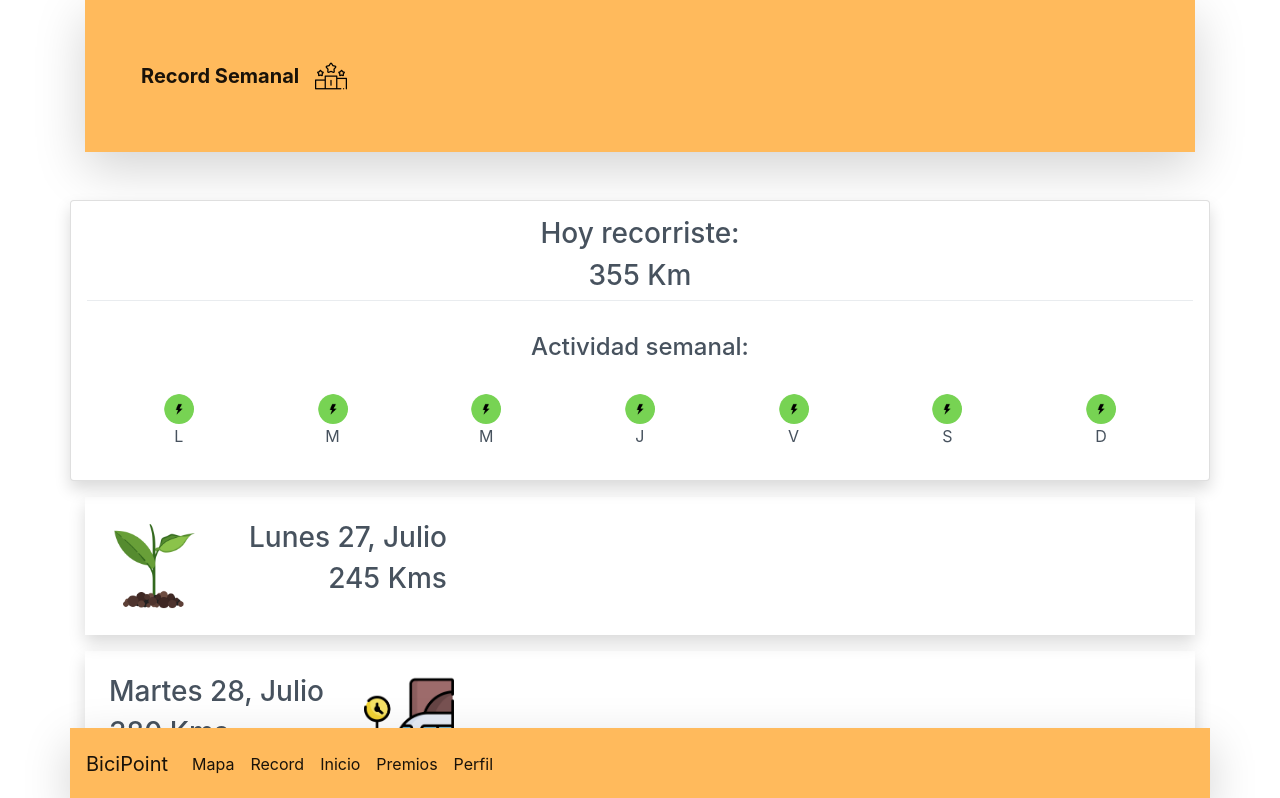
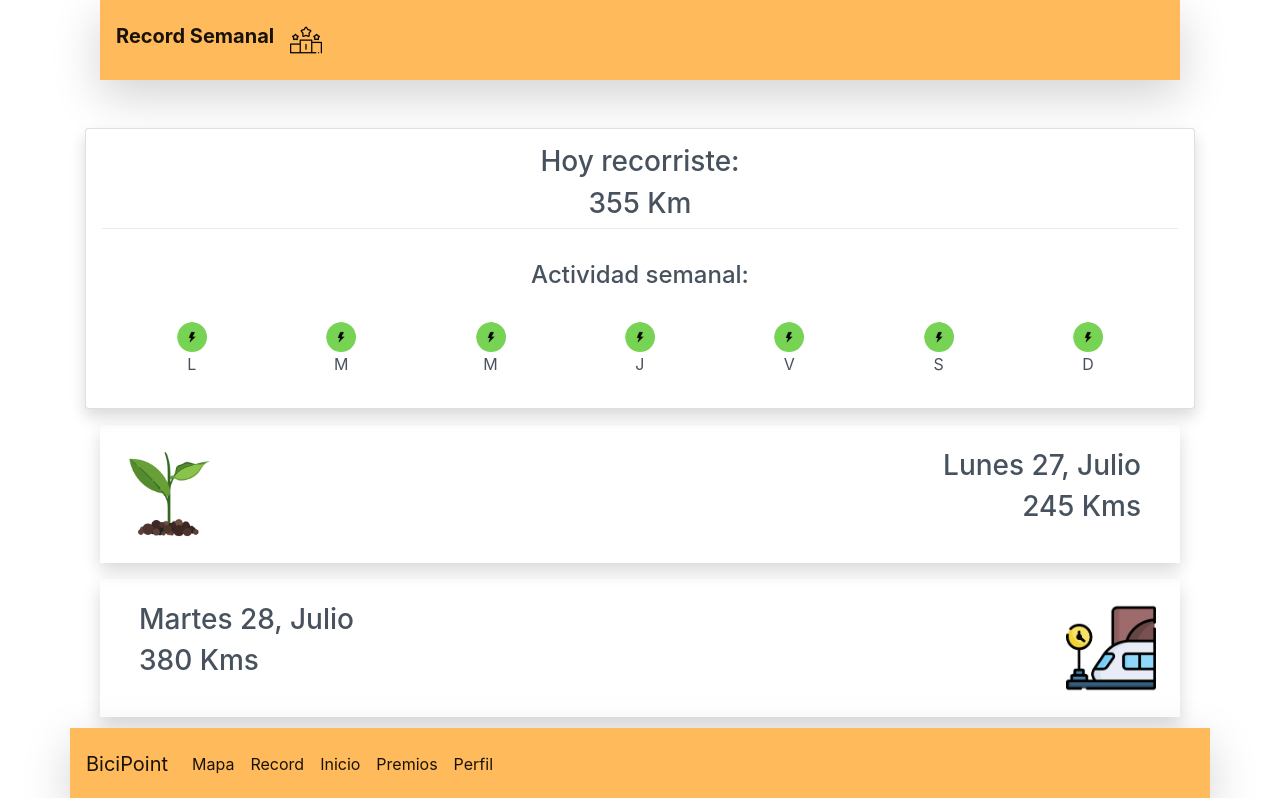
Before and after one commit to saraires/Equipo1_JL_PPI2020, a React (Create React App) app in the folder frontend/: page /record in a window 1280 px wide. Shown: the top 798 px of the page. Built offline with nearby package versions, Linux system fonts and the light colour scheme.

Commit message:
Se agregó página de mapa y se creo el componente buscador

```diff
--- a/frontend/src/components/Mapa.jsx
+++ b/frontend/src/components/Mapa.jsx
@@ -5,13 +5,19 @@ import MenuGlobal from './MenuGlobal';
 export default function Mapa() {
     return (
         <div>
-            <div clasName="container card shadow-lg p-3 mb-5"><center>
-                <h2>Hola mundo!</h2>
+            <center>
+                <nav className="navbar navbar-expand-lg navbar-light container shadow-lg p-3 mb-3" style={{ background: "#FFBA5C" }}>
+                    <div style={{ display: "flex" }}>
+                        <form className="form-inline my-2 my-lg-0">
+                            <input className="form-control mr-sm-2" type="search" placeholder="¿A dónde quieres ir?" aria-label="Search" />
+                            <button className="btn btn-outline-primary my-2 my-sm-0" type="submit">Buscar</button>
+                        </form>
+                    </div>
+                </nav>
                 <iframe src="https://www.google.com/maps/embed?pb=!1m10!1m8!1m3!1d63455.461157628924!2d-75.56529072485357!3d6.268159638155551!3m2!1i1024!2i768!4f13.1!5e0!3m2!1ses!2sco!4v1601077123794!5m2!1ses!2sco"
-                    clasName="card container" style={{ width: "50rem", height: "30rem", frameborder: "0", style: "border:0;", allowfullscreen: "", ariaHidden: "false", tabindex: "0" }}></iframe>
+                    className="container" style={{ width: "25rem", height: "30rem", frameborder: "0", style: "border:0;", allowfullscreen: "", ariaHidden: "false", tabindex: "0" }}></iframe>
             </center>
-            <MenuGlobal/>
-            </div>
+            <MenuGlobal />
         </div>
     );
 }
--- a/frontend/src/components/MenuGlobal.jsx
+++ b/frontend/src/components/MenuGlobal.jsx
@@ -5,7 +5,7 @@ export default function MenuGlobal() {
     return (
         <div>
             <div className="container">
-                <nav className="navbar fixed-bottom navbar-expand-lg navbar-light container shadow-lg p-3 " style={{ background: "#FFBA5C" }}>
+                <nav className="navbar fixed-bottom navbar-expand-lg navbar-light container shadow-lg p-3 " style={{ background: "#FFBA5C", paddingTop: "80px" }}>
                     <a className="navbar-brand" href="#">BiciPoint</a>
                     <button className="navbar-toggler" type="button" data-toggle="collapse" data-target="#navbarSupportedContent" aria-controls="navbarSupportedContent" aria-expanded="false" aria-label="Toggle navigation">
                         <span className="navbar-toggler-icon"></span>
@@ -13,23 +13,21 @@ export default function MenuGlobal() {
 
                     <div className="collapse navbar-collapse" id="navbarSupportedContent">
                         <ul className="navbar-nav mr-auto">
-                            <Router>
                             <li className="nav-item active">
-                                <Link to="/mapa" className="nav-link" href="#">Mapa<span className="sr-only">(current)</span></Link>
+                                <Link to="/mapa" className="nav-link">Mapa<span className="sr-only">(current)</span></Link>
                             </li>
                             <li className="nav-item active">
-                                <Link to="/record" className="nav-link" href="#">Record<span className="sr-only">(current)</span></Link>
+                                <Link to="/record" className="nav-link">Record<span className="sr-only">(current)</span></Link>
                             </li>
                             <li className="nav-item active">
-                                <Link to="/inicio" className="nav-link" href="#">Inicio<span className="sr-only">(current)</span></Link>
+                                <Link to="/inicio" className="nav-link">Inicio<span className="sr-only">(current)</span></Link>
                             </li>
                             <li className="nav-item active">
-                                <Link to="/premios" className="nav-link" href="#">Premios<span className="sr-only">(current)</span></Link>
+                                <Link to="/premios" className="nav-link">Premios<span className="sr-only">(current)</span></Link>
                             </li>
                             <li className="nav-item active">
-                                <Link to="perfil" className="nav-link" href="#">Perfil<span className="sr-only">(current)</span></Link>
+                                <Link to="perfil" className="nav-link">Perfil<span className="sr-only">(current)</span></Link>
                             </li>
-                            </Router>
                         </ul>
                     </div>
                 </nav>
--- a/frontend/src/components/PreMenu.jsx
+++ b/frontend/src/components/PreMenu.jsx
@@ -8,7 +8,7 @@ export default function PreMenu() {
         <div>
             <div>
                 <nav className="navbar navbar-expand-lg navbar-light container shadow-lg p-3 mb-5" style={{ background: "#FFBA5C" }}>
-                    <a className="navbar-brand text-center texto font-weight-bolder" href="#">Convenios</a>
+                    <a className="navbar-brand text-center font-weight-bolder" href="#">Convenios</a>
                     <button className="navbar-toggler" type="button" data-toggle="collapse" data-target="#navbarNav" aria-controls="navbarNav" aria-expanded="false" aria-label="Toggle navigation" style={{ background: "#FFBA5C" }}>
                         <span className="navbar-toggler-icon"></span>
                     </button>
--- a/frontend/src/components/Record1.jsx
+++ b/frontend/src/components/Record1.jsx
@@ -12,7 +12,7 @@ export default function Record1() {
             <div className="container" >
                 {/*Inicio Menú amarillo | Componente 1*/}
                 <nav className="navbar navbar-expand-lg navbar-light container shadow-lg p-3 mb-5" style={{ background: "#FFBA5C" }}>
-                    <center><h1 className="navbar-brand text-center texto font-weight-bolder">Record Semanal</h1></center>
+                    <center><h1 className="navbar-brand text-center font-weight-bolder">Record Semanal</h1></center>
                     <img src={Rank} className="float-right" style={{ width: "2rem" }} />
                 </nav>
                 {/*Fin Menú amarillo | Componente 1*/}
--- a/frontend/src/components/Record2.jsx
+++ b/frontend/src/components/Record2.jsx
@@ -14,18 +14,19 @@ export default function Record2() {
         <div>
             <div className="container">
                 <div className="card-body container shadow p-4 mb-3" style={{ color: "#47525E", display: "flex" }}>
-                    <img src={Raster} style={{ width: "90px", marginRight: "50px" }} />
-                    <div style={{ textAlign: "right" }}>
-                        <h3>Lunes 27, Julio</h3>
-                        <h3>245 Kms</h3> {/* Aquí iría una prop para determinar los kms recorridos */}
+                    <img src={Raster} style={{ width: "90px" }} />
+                    <div style={{ textAlign: "right" }} className="col clearfix">
+                        <h3 className="">Lunes 27, Julio</h3>
+                        <h3 className="float-right">245 Kms</h3> {/* Aquí iría una prop para determinar los kms recorridos */}
                     </div>
                 </div>
                 <div className="card-body container shadow p-4 mb-3" style={{ color: "#47525E", display: "flex" }}>
-                    <div>
+                    <div className="col clearfix" >
                         <h3>Martes 28, Julio</h3>
                         <h3>380 Kms</h3> {/* Aquí iría una prop para determinar los kms recorridos */}
                     </div>
-                    <img src={Train} style={{ width: "90px", marginLeft: "40px" }} />
+                    <img src={Train} style={{ width: "90px", marginLeft: "40px" }} className="float-right" />
+                </div>
             </div>
             <div className="card-body container shadow p-4 mb-3" style={{ color: "#47525E", display: "flex" }}>
                 <img src={Bycicle} style={{ width: "90px", marginRight: "5px" }} />
@@ -63,6 +64,5 @@ export default function Record2() {
                 </div>
             </div>
         </div>
-        </div>
     );
 }
--- a/frontend/src/components/RecordRanking.jsx
+++ b/frontend/src/components/RecordRanking.jsx
@@ -15,7 +15,8 @@ export default function Ranking() {
                         <a className="navbar-brand text-center texto font-weight-bolder" href="#">Ranking Semanal</a>
                     </nav>
                 </div>
-                <div align="center"><img src={Celeste} alt="foto" className="rounded-circle" width="120px"  ></img></div>
+
+                <div align="center"><Link to ="/ranking"><img src={Celeste} alt="foto" className="rounded-circle" width="120px"></img></Link></div>
                 <h1 align="center">Celeste  Tamayo</h1>
 
                 <table className="table table-striped">
--- a/frontend/src/pages/Kms_Semanales.js
+++ b/frontend/src/pages/Kms_Semanales.js
@@ -6,7 +6,7 @@ import Record2 from '../components/Record2';
 
 export default function Kms_Semanales() {
     return (
-        <div>
+        <div className = "container">
             <Record1 />
             <Record2 />
             <MenuGlobal/>
```
Also changed, not shown: frontend/src/pages/App.js (line endings or trailing spaces). Lines whose indentation alone changed are shown as unchanged.
